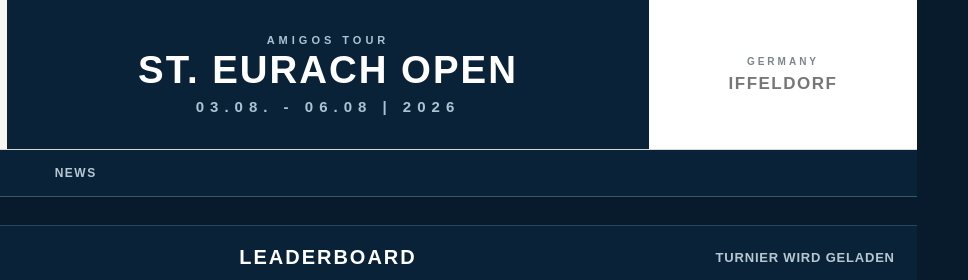
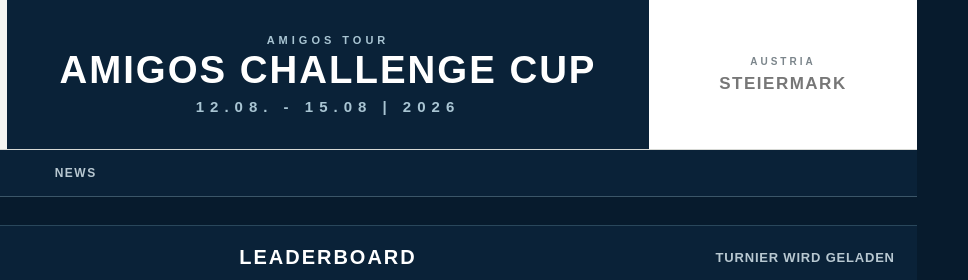
Before and after one commit to AmigosTourStudios/Leaderboard-Website, a plain HTML site: page index.html in a window 1280 px wide. Shown: the top 280 px of the page, 312-1280 px from the left. Drawn offline with nearby package versions, Linux system fonts and the light colour scheme; no server answers.

Commit message:
Update index.html

```diff
--- a/index.html
+++ b/index.html
@@ -54,14 +54,14 @@
             </div>
 
             <div class="tournament-title">
-                ST. EURACH OPEN
+                AMIGOS CHALLENGE CUP
             </div>
 
             <div
                 class="tournament-year"
                 id="tournament-year"
             >
-                03.08. - 06.08 | 2026
+                12.08. - 15.08 | 2026
             </div>
 
         </div>
@@ -73,11 +73,11 @@
         <div class="location">
 
             <span class="location-label">
-                GERMANY
+                AUSTRIA
             </span>
 
             <span class="location-value">
-                IFFELDORF
+                STEIERMARK
             </span>
 
         </div>
```
